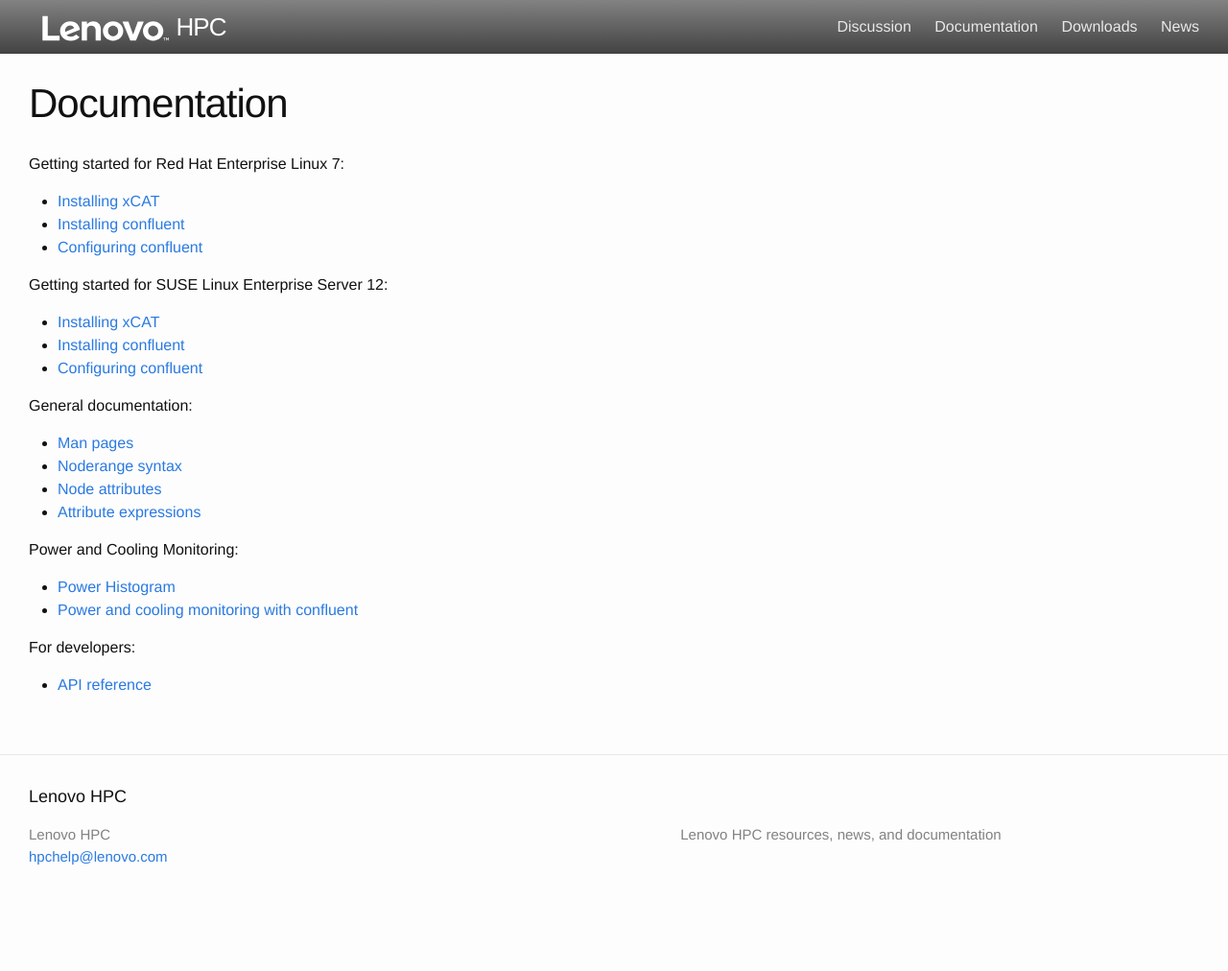
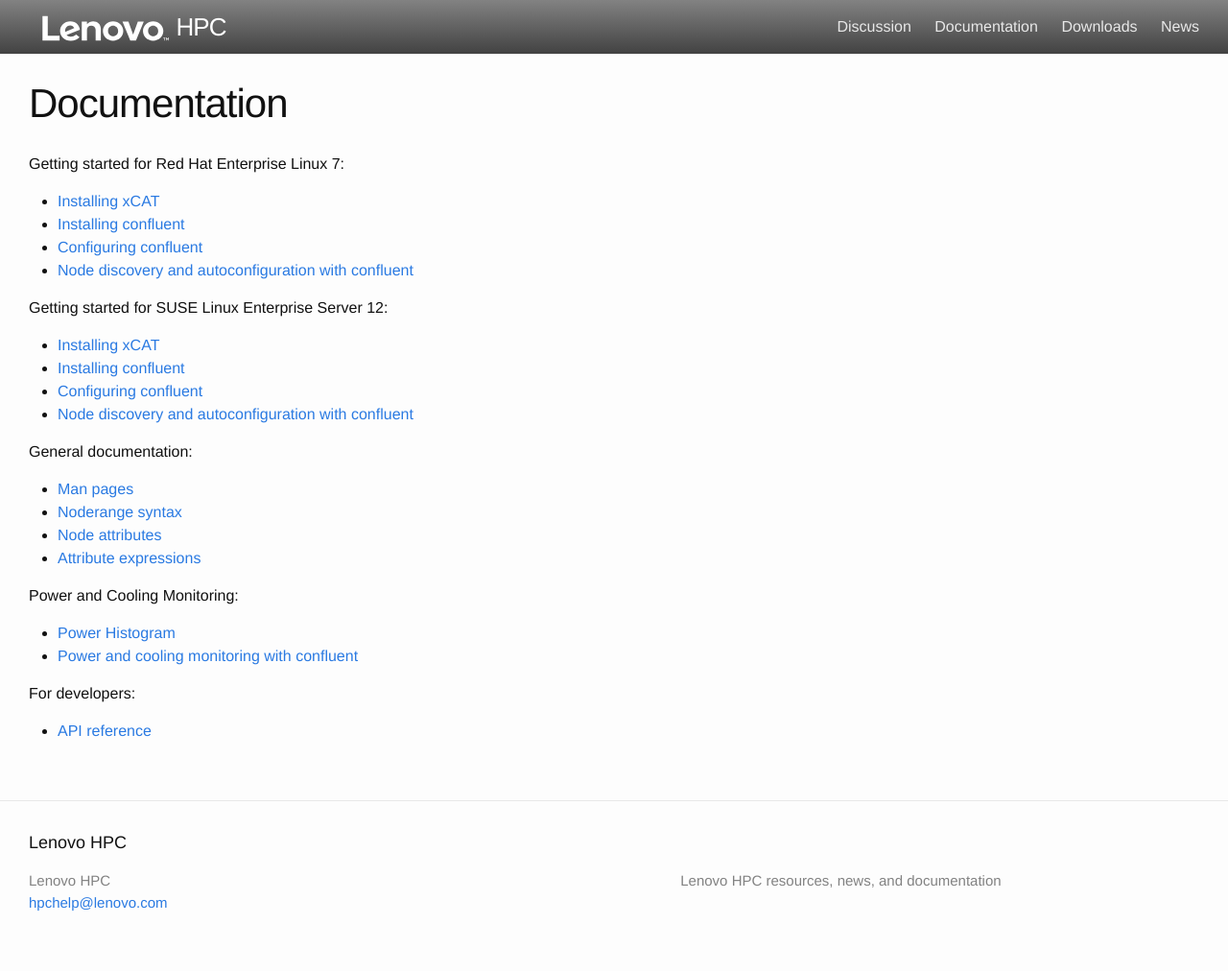
Before and after one commit to xcat2/confluent-docs, a Jekyll site: the page built from documentation.md, in a window 1280 px wide. Shown: the whole page at 96% size. Built offline with Jekyll 4.4.1, drawn with Linux system fonts in a browser that asks for light colours; before the commit the page ends 964 px from its top, so only the background shows below that.

Commit message:
Add link to discovery documentation

```diff
--- a/documentation.md
+++ b/documentation.md
@@ -7,13 +7,15 @@
 
 Getting started for Red Hat Enterprise Linux 7:
 * [Installing xCAT ]({{ site.baseurl }}/documentation/installxcat_rhel.html)
-* [Installing confluent ]({{ site.baseurl }}/documentation/installconfluent_rhel.html)
-* [Configuring confluent ]({{ site.baseurl }}/documentation/configconfluent.html)
+* [Installing confluent]({{ site.baseurl }}/documentation/installconfluent_rhel.html)
+* [Configuring confluent]({{ site.baseurl }}/documentation/configconfluent.html)
+* [Node discovery and autoconfiguration with confluent]({{ site.baseurl }}/documentation/confluentdisco.html)
 
 Getting started for SUSE Linux Enterprise Server 12:
 * [Installing xCAT ]({{ site.baseurl }}/documentation/installxcat_suse.html)
 * [Installing confluent ]({{ site.baseurl }}/documentation/installconfluent_suse.html)
 * [Configuring confluent ]({{ site.baseurl }}/documentation/configconfluent.html)
+* [Node discovery and autoconfiguration with confluent]({{ site.baseurl }}/documentation/confluentdisco.html)
 
 General documentation:
 
```
Also changed, not shown: downloads.md (+1 -1 lines).
